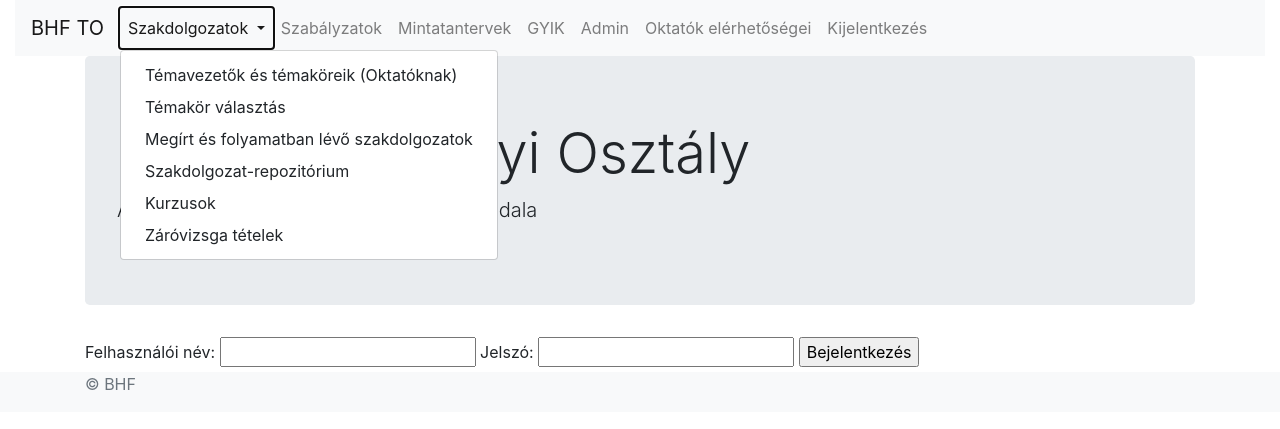
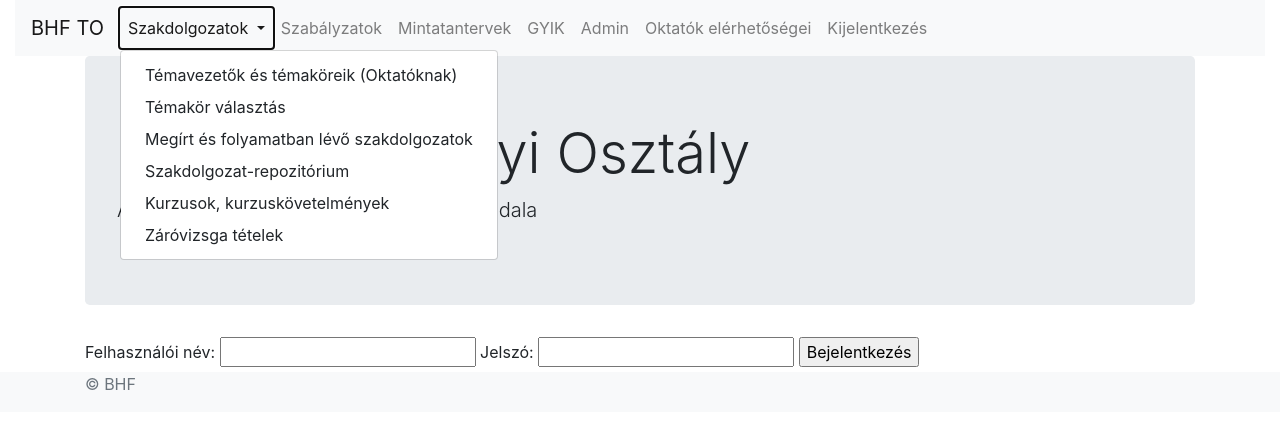
Before and after one commit to schcsaba/tanulmanyi, a Django app: page /accounts/login/?next=/mintatantervek/oszi_kurzusok/ in a window 1280 px wide, after a click on "Szakdolgozatok". Shown: the top 429 px of the page. Run offline with Django 3.2, Linux system fonts and the light colour scheme; the visitor is signed in with stand-in values (Sample User, id 1); some libraries are stand-ins or nearby versions.

Commit message:
rename Szakdolgozatok/Kurzusok menu to Kurzusok, követelmények

```diff
--- a/szakdolgozat/templates/szakdolgozat/kurzusok.html
+++ b/szakdolgozat/templates/szakdolgozat/kurzusok.html
@@ -1,6 +1,6 @@
 {% extends "tanulmanyi/home.html" %}
 {% block title %}
-Témavezetők és témaköreik
+Kurzusok, kurzuskövetelmények
 {% endblock %}
 {% block content %}
 
--- a/tanulmanyi/templates/tanulmanyi/home.html
+++ b/tanulmanyi/templates/tanulmanyi/home.html
@@ -16,7 +16,7 @@
         <a class="dropdown-item" href="/szakdolgozatok/valaszthatotemavezetok">Témakör választás</a>
         <a class="dropdown-item" href="/szakdolgozatok/megirtesfolyamatban">Megírt és folyamatban lévő szakdolgozatok</a>
         <a class="dropdown-item" href="/szakdolgozatok/szakdolgozatrepozitorium">Szakdolgozat-repozitórium</a>
-        <a class="dropdown-item" href="/szakdolgozatok/kurzusok">Kurzusok</a>
+        <a class="dropdown-item" href="/szakdolgozatok/kurzusok">Kurzusok, kurzuskövetelmények</a>
         <a class="dropdown-item" href="/szakdolgozatok/zarovizsga_tetelek">Záróvizsga tételek</a>
         {% if is_oktato %}
         <a class="dropdown-item" href="/szakdolgozatok/megirt">Megírt szakdolgozatok témavezetőnként</a>
```
